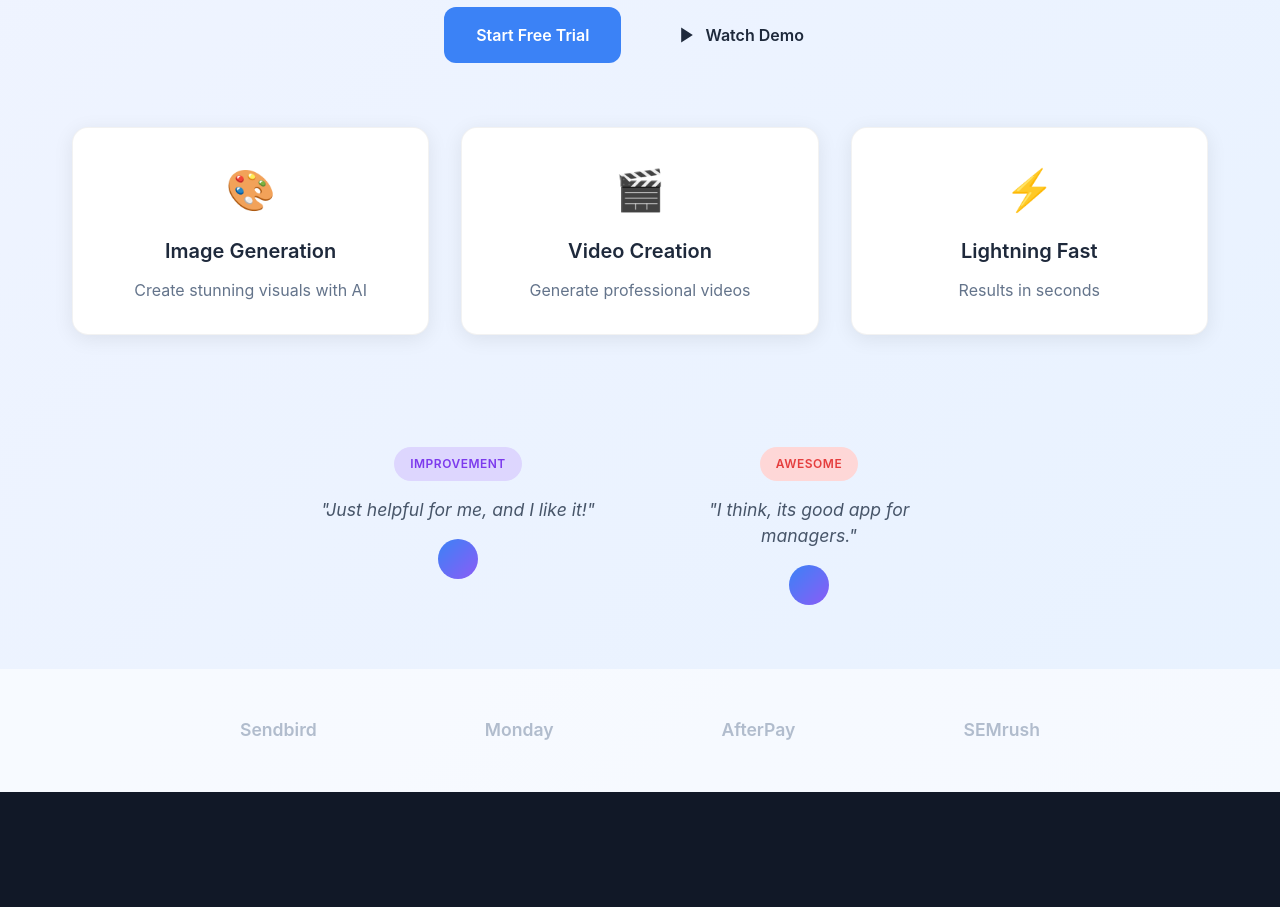
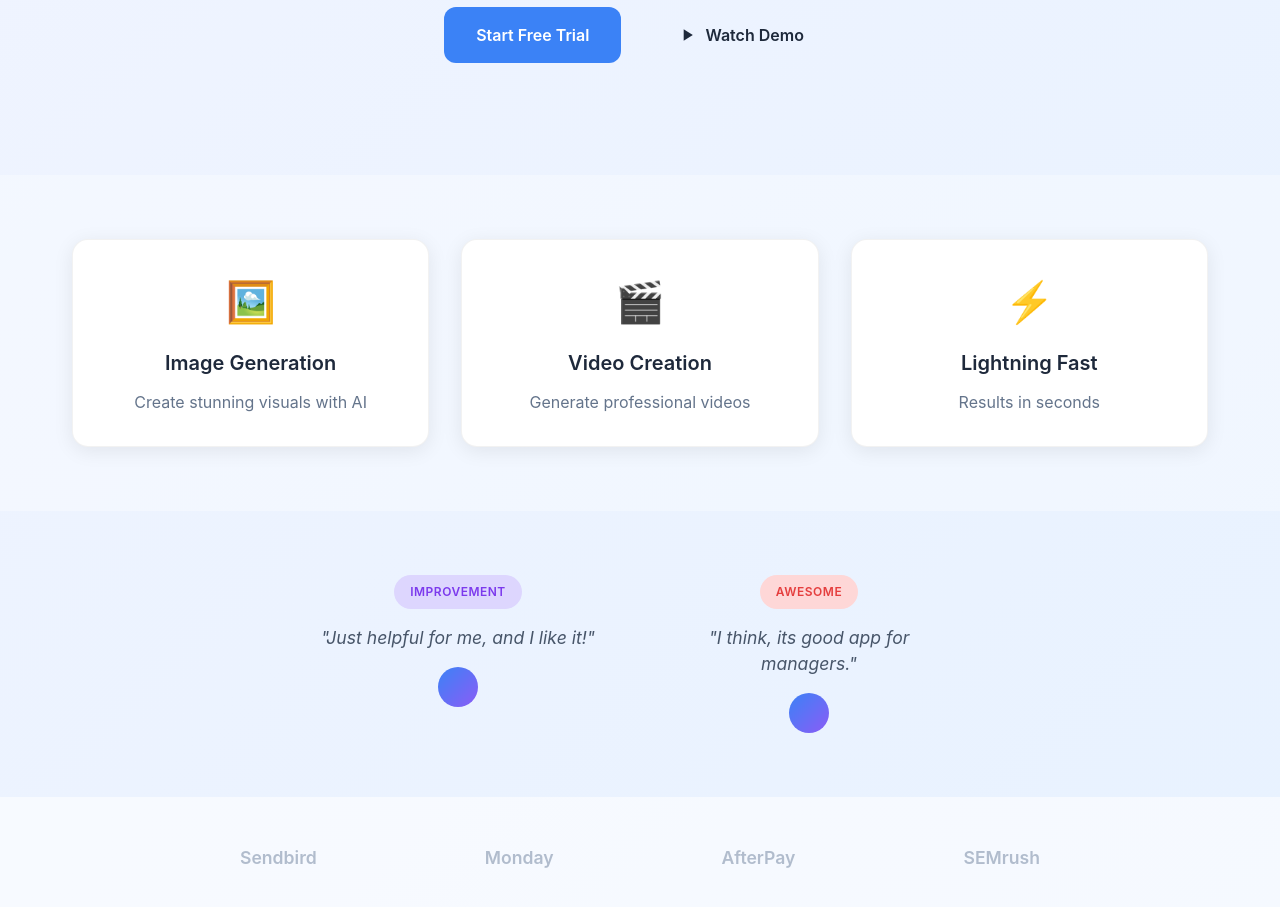
Before and after one commit to JohnBravo17/aieasyeasyv2, a React (Vite) app: page / in a window 1280 px wide. Shown: the part 367-1274 px from the top of the page. Before the commit the page ends 1159 px from the top, so only its background shows below. Built offline with nearby package versions, Linux system fonts and the light colour scheme; no server answers; what @runware/sdk-js would draw is missing.

Commit message:
Reorganize project structure - Separate landing page UI and auth modules for better organization

```diff
--- a/src/App.jsx
+++ b/src/App.jsx
@@ -1,7 +1,7 @@
 import React, { useState } from 'react'
 import { AuthProvider, useAuth } from './contexts/AuthContext'
-import Login from './components/auth/Login'
-import LandingPage from './components/LandingPage'
+import Login from './modules/auth/Login'
+import LandingPage from './components/ui/landing/LandingPage'
 import AuthenticatedApp from './components/AuthenticatedApp'
 import './App.css'
 
--- a/src/components/AuthenticatedApp.jsx
+++ b/src/components/AuthenticatedApp.jsx
@@ -1,7 +1,7 @@
 import { useState, useEffect } from 'react'
 import { Image, Video, ArrowLeft, DollarSign, LogOut, User, Shield, Images } from 'lucide-react'
 import { useAuth } from '../contexts/AuthContext'
-import ProtectedRoute from './ProtectedRoute'
+import ProtectedRoute from '../modules/auth/ProtectedRoute'
 import ImageGenerator from './ImageGenerator'
 import VideoGenerator from './VideoGenerator'
 import PricingDashboard from './PricingDashboard'
--- a/src/components/LandingPage.css
+++ b/src/components/ui/landing/LandingPage.css
@@ -182,12 +182,19 @@
   transform: translateY(-1px);
 }
 
-/* Feature Highlights */
-.feature-highlights {
+/* Features Section */
+.features-section {
+  padding: 4rem 0;
+  background: rgba(255, 255, 255, 0.3);
+}
+
+.features-container {
+  max-width: 1200px;
+  margin: 0 auto;
+  padding: 0 2rem;
   display: grid;
-  grid-template-columns: repeat(auto-fit, minmax(250px, 1fr));
+  grid-template-columns: repeat(auto-fit, minmax(300px, 1fr));
   gap: 2rem;
-  margin-top: 4rem;
 }
 
 .feature-card {
@@ -210,26 +217,31 @@
   margin-bottom: 1rem;
 }
 
-.feature-card h3 {
+.feature-title {
   font-size: 1.25rem;
   font-weight: 600;
   color: #1e293b;
   margin: 0 0 0.75rem 0;
 }
 
-.feature-card p {
+.feature-description {
   color: #64748b;
   margin: 0;
   line-height: 1.5;
 }
 
-/* Testimonials */
-.testimonials {
+/* Testimonials Section */
+.testimonials-section {
+  padding: 4rem 0;
+}
+
+.testimonials-container {
+  max-width: 800px;
+  margin: 0 auto;
+  padding: 0 2rem;
   display: flex;
   justify-content: center;
   gap: 4rem;
-  margin: 4rem 0;
-  padding: 0 2rem;
 }
 
 .testimonial {
@@ -238,8 +250,6 @@
 }
 
 .testimonial-badge {
-  background: #ddd6fe;
-  color: #7c3aed;
   padding: 0.5rem 1rem;
   border-radius: 20px;
   font-size: 0.75rem;
@@ -250,16 +260,26 @@
   display: inline-block;
 }
 
-.testimonial:last-child .testimonial-badge {
+.testimonial-badge.improvement {
+  background: #ddd6fe;
+  color: #7c3aed;
+}
+
+.testimonial-badge.awesome {
   background: #fed7d7;
   color: #e53e3e;
 }
 
-.testimonial p {
+.testimonial-text {
   font-style: italic;
   color: #475569;
   font-size: 1.1rem;
   margin: 0 0 1rem 0;
+}
+
+.testimonial-author {
+  display: flex;
+  justify-content: center;
 }
 
 .author-avatar {
@@ -267,16 +287,15 @@
   height: 40px;
   border-radius: 50%;
   background: linear-gradient(135deg, #3b82f6, #8b5cf6);
-  margin: 0 auto;
 }
 
-/* Trusted By */
-.trusted-by {
+/* Companies Section */
+.companies-section {
   padding: 3rem 0;
   background: rgba(255, 255, 255, 0.6);
 }
 
-.trusted-container {
+.companies-container {
   max-width: 1000px;
   margin: 0 auto;
   padding: 0 2rem;
@@ -287,7 +306,7 @@
   gap: 2rem;
 }
 
-.brand-logo {
+.company-logo {
   color: #94a3b8;
   font-weight: 600;
   font-size: 1.1rem;
@@ -312,18 +331,18 @@
     margin-right: auto;
   }
 
-  .testimonials {
+  .testimonials-container {
     flex-direction: column;
     align-items: center;
     gap: 2rem;
   }
 
-  .trusted-container {
+  .companies-container {
     justify-content: center;
     gap: 1rem;
   }
 
-  .brand-logo {
+  .company-logo {
     font-size: 0.9rem;
   }
 }
--- a/src/components/LandingPage.jsx
+++ b/src/components/ui/landing/LandingPage.jsx
@@ -48,59 +48,63 @@ const LandingPage = ({ onGetStarted, onSignIn }) => {
               </button>
               <button className="secondary-btn">
                 <svg width="20" height="20" viewBox="0 0 24 24" fill="none" xmlns="http://www.w3.org/2000/svg">
-                  <polygon points="5,3 19,12 5,21" fill="currentColor"/>
+                  <path d="M8 5V19L19 12L8 5Z" fill="currentColor"/>
                 </svg>
                 Watch Demo
               </button>
             </div>
           </div>
+        </div>
+      </section>
 
-          {/* Feature Cards */}
-          <div className="feature-highlights">
+      {/* Features Section */}
+      <section className="features-section" id="features">
+        <div className="features-container">
           <div className="feature-card">
-              <div className="feature-icon">🎨</div>
-              <h3>Image Generation</h3>
-              <p>Create stunning visuals with AI</p>
+            <div className="feature-icon">🖼️</div>
+            <h3 className="feature-title">Image Generation</h3>
+            <p className="feature-description">Create stunning visuals with AI</p>
           </div>
           <div className="feature-card">
             <div className="feature-icon">🎬</div>
-              <h3>Video Creation</h3>
-              <p>Generate professional videos</p>
+            <h3 className="feature-title">Video Creation</h3>
+            <p className="feature-description">Generate professional videos</p>
           </div>
           <div className="feature-card">
             <div className="feature-icon">⚡</div>
-              <h3>Lightning Fast</h3>
-              <p>Results in seconds</p>
+            <h3 className="feature-title">Lightning Fast</h3>
+            <p className="feature-description">Results in seconds</p>
+          </div>
+        </div>
+      </section>
+
+      {/* Testimonials */}
+      <section className="testimonials-section">
+        <div className="testimonials-container">
+          <div className="testimonial">
+            <div className="testimonial-badge improvement">IMPROVEMENT</div>
+            <p className="testimonial-text">"Just helpful for me, and I like it!"</p>
+            <div className="testimonial-author">
+              <div className="author-avatar"></div>
+            </div>
+          </div>
+          <div className="testimonial">
+            <div className="testimonial-badge awesome">AWESOME</div>
+            <p className="testimonial-text">"I think, its good app for managers."</p>
+            <div className="testimonial-author">
+              <div className="author-avatar"></div>
             </div>
           </div>
         </div>
       </section>
 
-      {/* Testimonials */}
-      <section className="testimonials">
-        <div className="testimonial">
-          <div className="testimonial-badge">IMPROVEMENT</div>
-          <p>"Just helpful for me, and I like it!"</p>
-          <div className="testimonial-author">
-            <div className="author-avatar"></div>
-          </div>
-        </div>
-        <div className="testimonial">
-          <div className="testimonial-badge">AWESOME</div>
-          <p>"I think, its good app for managers."</p>
-          <div className="testimonial-author">
-            <div className="author-avatar"></div>
-          </div>
-        </div>
-      </section>
-
-      {/* Trusted By */}
-      <section className="trusted-by">
-        <div className="trusted-container">
-          <div className="brand-logo">Sendbird</div>
-          <div className="brand-logo">Monday</div>
-          <div className="brand-logo">AfterPay</div>
-          <div className="brand-logo">SEMrush</div>
+      {/* Companies */}
+      <section className="companies-section">
+        <div className="companies-container">
+          <div className="company-logo">Sendbird</div>
+          <div className="company-logo">Monday</div>
+          <div className="company-logo">AfterPay</div>
+          <div className="company-logo">SEMrush</div>
         </div>
       </section>
     </div>
--- /dev/null
+++ b/src/components/ui/landing/index.js
@@ -0,0 +1,2 @@
+// Landing UI Module Exports
+export { default as LandingPage } from './LandingPage'
--- a/src/components/ProtectedRoute.jsx
+++ b/src/modules/auth/ProtectedRoute.jsx
@@ -1,6 +1,6 @@
 import React from 'react';
-import { useAuth } from '../contexts/AuthContext';
-import Login from './auth/Login';
+import { useAuth } from '../../contexts/AuthContext';
+import Login from './Login';
 
 const ProtectedRoute = ({ children }) => {
   const { user, loading } = useAuth();
--- /dev/null
+++ b/src/modules/auth/index.js
@@ -0,0 +1,4 @@
+// Authentication Module Exports
+export { default as Login } from './Login'
+export { default as Register } from './Register'
+export { default as ProtectedRoute } from './ProtectedRoute'
```
Also changed, not shown: src/modules/auth/Login.jsx (renamed from src/components/auth/Login.jsx), 1 other file (tests, documents, lock files or other folders). Lines whose indentation alone changed are shown as unchanged.
